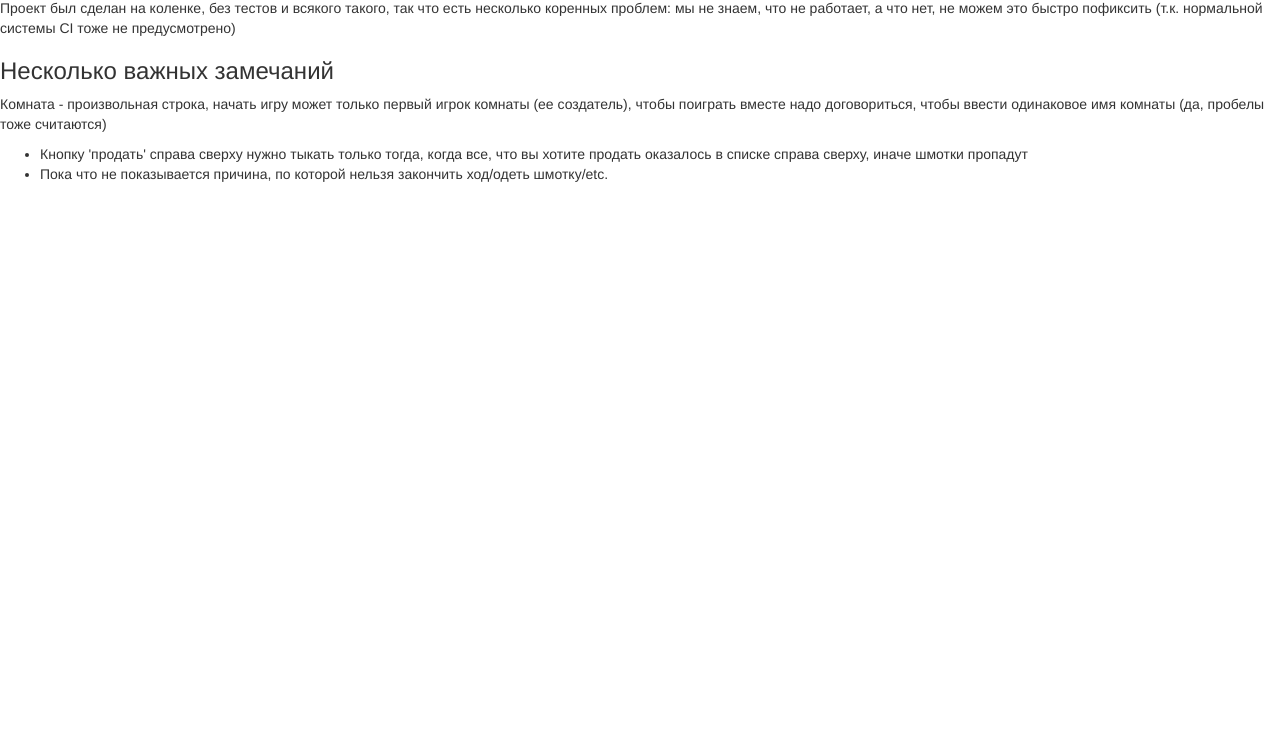
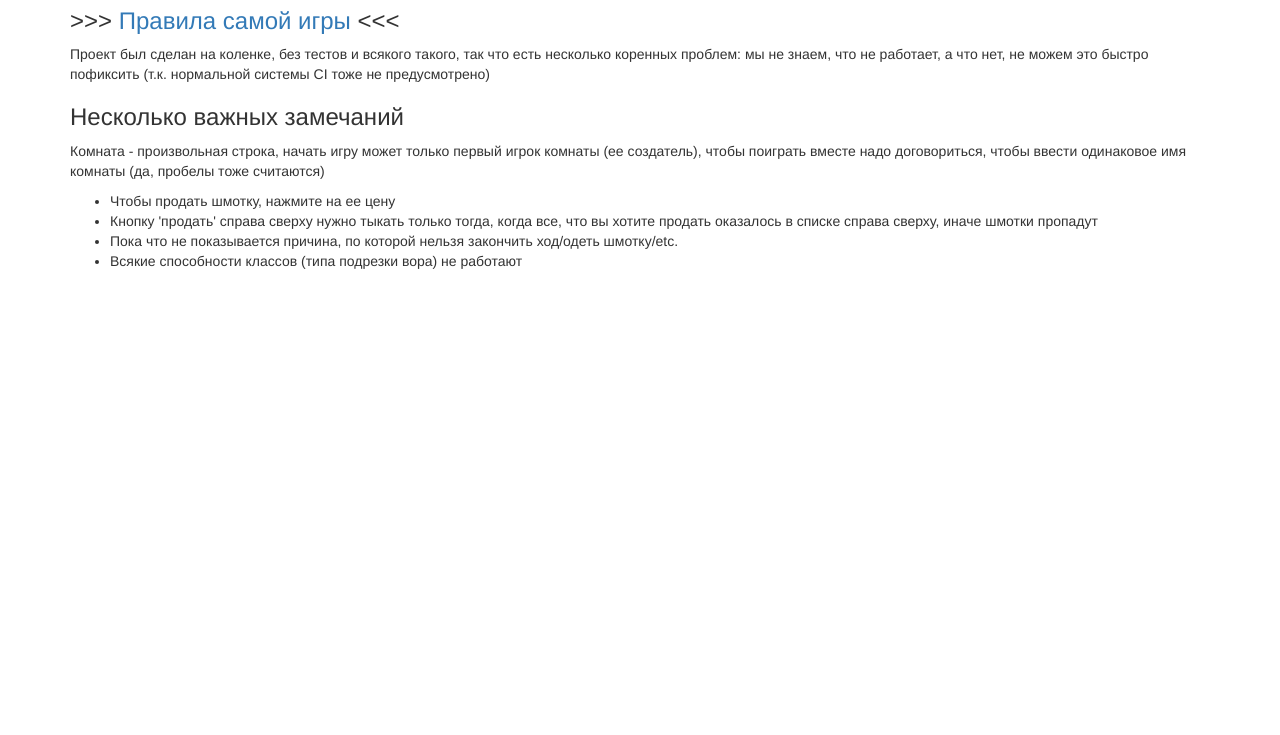
Before and after one commit to ionagamed/munchkin, a website: page client/readme.html in a window 1280 px wide. Shown: the part 65-800 px from the top of the page. Drawn offline with nearby package versions, Linux system fonts and the light colour scheme.

Commit message:
add rules to readme

```diff
--- a/client/readme.html
+++ b/client/readme.html
@@ -6,13 +6,18 @@
   <link rel='stylesheet' href='/lib/bootstrap/dist/css/bootstrap.min.css'>
 </head>
 <body>
+<div class='container'>
   <h2>README</h2>
+  <h3> &gt;&gt;&gt; <a href='rules.pdf'>Правила самой игры</a> &lt;&lt;&lt; </h3>
   <p>Проект был сделан на коленке, без тестов и всякого такого, так что есть несколько коренных проблем: мы не знаем, что не работает, а что нет, не можем это быстро пофиксить (т.к. нормальной системы CI тоже не предусмотрено)</p>
   <h3>Несколько важных замечаний</h3>
   <p>Комната - произвольная строка, начать игру может только первый игрок комнаты (ее создатель), чтобы поиграть вместе надо договориться, чтобы ввести одинаковое имя комнаты (да, пробелы тоже считаются)</p>
   <ul>
+    <li>Чтобы продать шмотку, нажмите на ее цену</li>
     <li>Кнопку 'продать' справа сверху нужно тыкать только тогда, когда все, что вы хотите продать оказалось в списке справа сверху, иначе шмотки пропадут</li>
     <li>Пока что не показывается причина, по которой нельзя закончить ход/одеть шмотку/etc.</li>
+    <li>Всякие способности классов (типа подрезки вора) не работают</li>
   </ul>
+</div>
 </body>
 </html>
```
Lines whose indentation alone changed are shown as unchanged.
